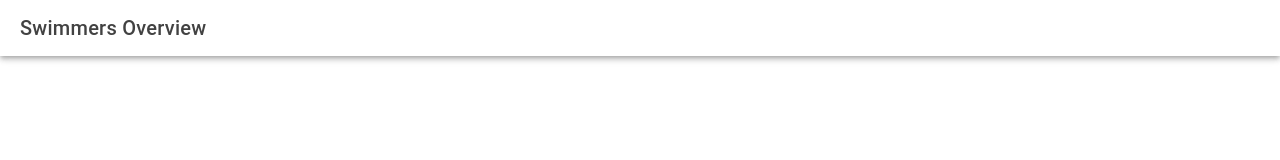
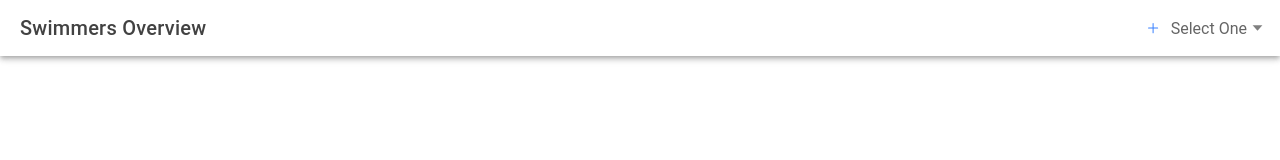
Before and after one commit to BBMM-Software/f1-swimmers-overview, a React (Vite) app in the folder app/: page /home in a window 1280 px wide. Shown: the top 160 px of the page. Built offline with nearby package versions, Linux system fonts and the light colour scheme.

Commit message:
added dropdown and buttons

```diff
--- a/app/package.json
+++ b/app/package.json
@@ -24,6 +24,7 @@
     "@types/react-router-dom": "^5.3.3",
     "chokidar": "^3.6.0",
     "electron-serve": "^1.3.0",
+    "electron-store": "^8.2.0",
     "electron-unhandled": "^4.0.1",
     "electron-updater": "^6.1.8",
     "electron-window-state": "^5.0.3",
--- a/app/src/pages/Home.tsx
+++ b/app/src/pages/Home.tsx
@@ -1,13 +1,45 @@
-import { IonContent, IonHeader, IonPage, IonTitle, IonToolbar } from '@ionic/react';
+import {
+    IonContent,
+    IonHeader,
+    IonPage,
+    IonTitle,
+    IonToolbar,
+    IonSelect,
+    IonSelectOption,
+    IonButton,
+    IonIcon,
+    IonItem
+} from '@ionic/react';
 import ExploreContainer from '../components/ExploreContainer';
 import './Home.css';
+import {add} from 'ionicons/icons';
+import React from 'react';
+import Store from 'electron-store'
 
 const Home: React.FC = () => {
+
+    const [selectedValue, setSelectedValue] = React.useState('');
+
     return (
         <IonPage>
             <IonHeader>
                 <IonToolbar>
                     <IonTitle>Swimmers Overview</IonTitle>
+                    <IonItem slot="end" lines="none">
+                        <IonButton fill="clear" onClick={() => {console.log("test")}}>
+                            <IonIcon icon={add}/>
+                        </IonButton>
+                        <IonSelect
+                            value={selectedValue}
+                            placeholder="Select One"
+                            onIonChange={e => setSelectedValue(e.detail.value)}
+                            interface="popover"
+                        >
+                            <IonSelectOption>Event 1</IonSelectOption>
+                            <IonSelectOption>Event 2</IonSelectOption>
+                            <IonSelectOption>Event 3</IonSelectOption>
+                        </IonSelect>
+                    </IonItem>
                 </IonToolbar>
             </IonHeader>
             <IonContent fullscreen>
@@ -16,7 +48,7 @@ const Home: React.FC = () => {
                         <IonTitle size="large">Blank</IonTitle>
                     </IonToolbar>
                 </IonHeader>
-        <ExploreContainer />
+                <ExploreContainer/>
             </IonContent>
         </IonPage>
     );
```
Also changed, not shown: 1 other file (tests, documents, lock files or other folders). Lines whose indentation alone changed are shown as unchanged.
